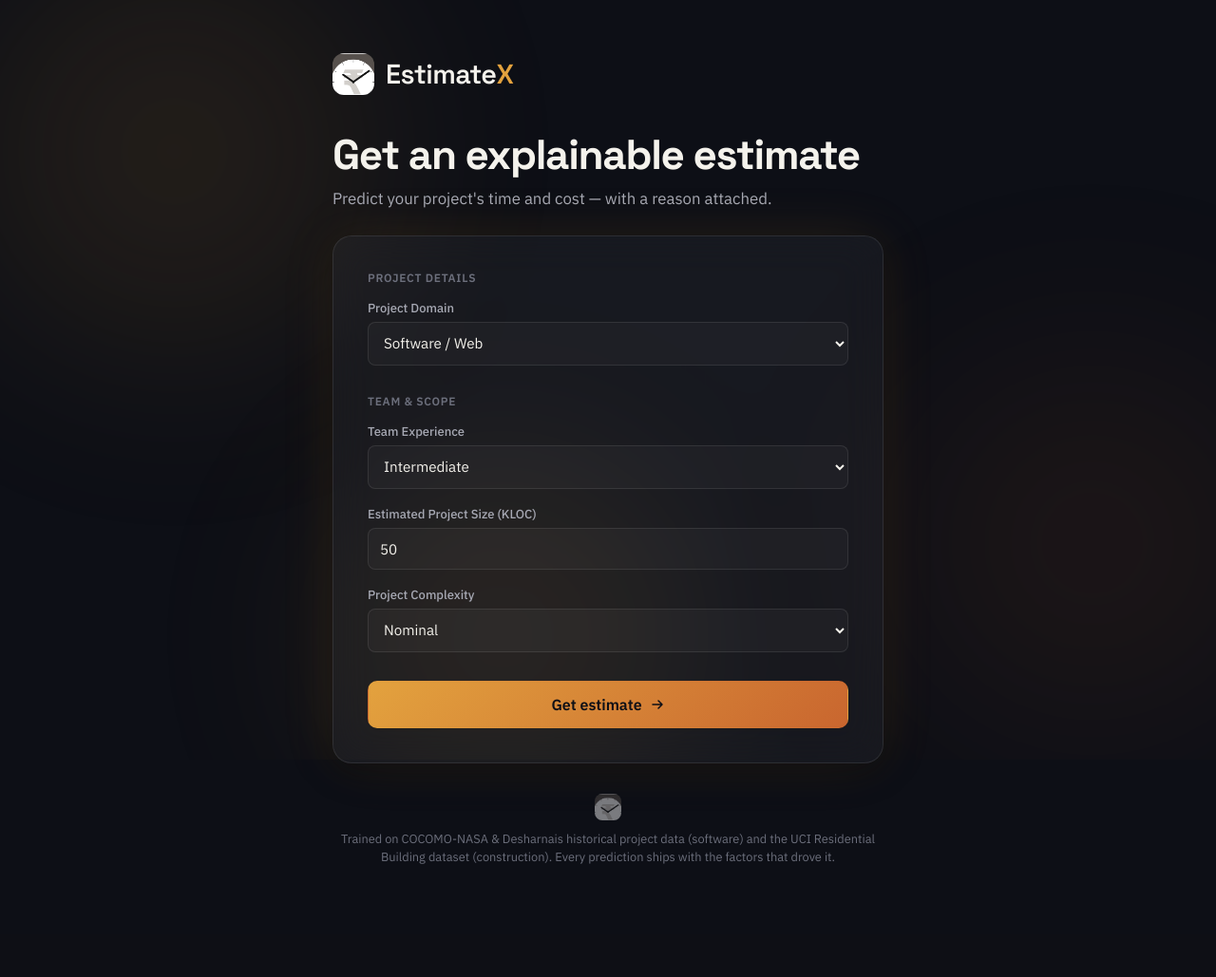
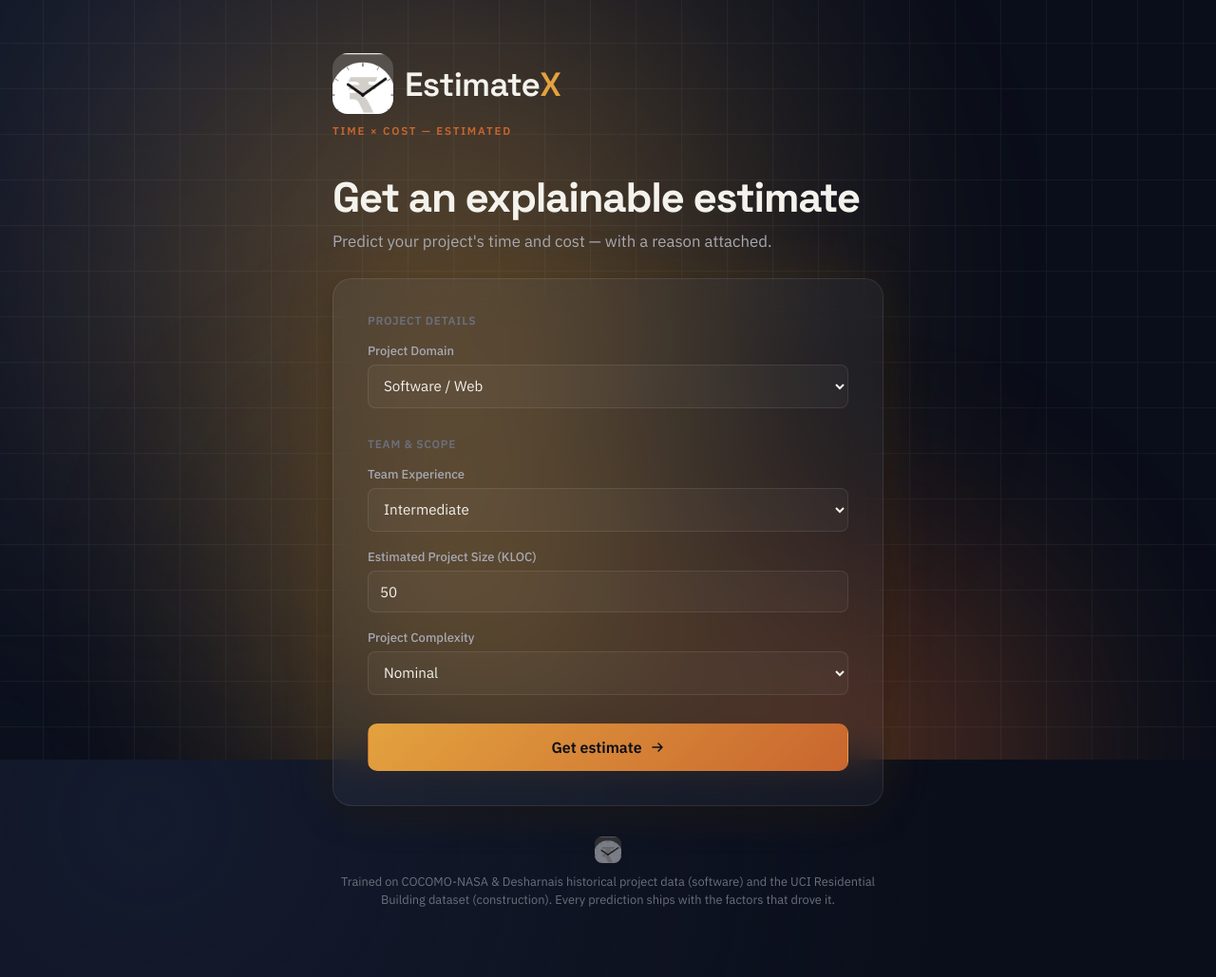
Before and after one commit to ExploringVD/EstimateX, a Flask app: page / in a window 1280 px wide. Shown: the whole page at 95% size. Before the commit the page ends 910 px from the top, so only its background shows below. Run offline with Flask 3, Linux system fonts and the light colour scheme; parts of the project's set-up code (start-up, migrations or seed data) failed here and were passed over; some libraries are stand-ins or nearby versions.

Commit message:
Fix logo contrast with icon + live text, make background animation clearly visible

```diff
--- a/app/static/style.css
+++ b/app/static/style.css
@@ -1,5 +1,6 @@
 :root {
-  --bg: #0d0f16;
+  --bg: #0a0e1a;
+  --bg-wash: #141b2e;
   --bg-2: #14171f;
   --glass: rgba(255, 255, 255, 0.045);
   --glass-border: rgba(255, 255, 255, 0.09);
@@ -23,12 +24,26 @@
 
 body {
   margin: 0;
-  background: var(--bg);
+  background: radial-gradient(ellipse 1400px 1400px at 12% 8%, var(--bg-wash) 0%, transparent 60%), var(--bg);
+  background-attachment: fixed;
+  background-size: 200% 200%, 100% 100%;
+  animation: washDrift 50s ease-in-out infinite alternate;
   color: var(--ink);
   font-family: var(--font-body);
   -webkit-font-smoothing: antialiased;
   position: relative;
   overflow-x: hidden;
+}
+
+@keyframes washDrift {
+  from { background-position: 0% 0%, 0 0; }
+  to   { background-position: 30% 20%, 0 0; }
+}
+
+@media (prefers-reduced-motion: reduce) {
+  body {
+    animation: none;
+  }
 }
 
 .page {
@@ -59,53 +74,87 @@ body {
 }
 
 .orb-1 {
-  width: 620px;
-  height: 620px;
-  top: -160px;
-  left: -140px;
+  width: 750px;
+  height: 750px;
+  top: -220px;
+  left: -180px;
   background: radial-gradient(circle, var(--gold) 0%, transparent 70%);
-  opacity: 0.16;
+  opacity: 0.45;
   filter: blur(100px);
-  animation: driftOrb1 22s ease-in-out infinite alternate;
+  animation: driftOrb1 14s ease-in-out infinite;
 }
 
 .orb-2 {
-  width: 560px;
-  height: 560px;
-  top: 32%;
-  right: -180px;
+  width: 850px;
+  height: 850px;
+  top: 26%;
+  right: -260px;
   background: radial-gradient(circle, var(--rust) 0%, transparent 70%);
-  opacity: 0.14;
-  filter: blur(110px);
-  animation: driftOrb2 25s ease-in-out infinite alternate;
-  animation-delay: -6s;
+  opacity: 0.4;
+  filter: blur(100px);
+  animation: driftOrb2 17s ease-in-out infinite;
+  animation-delay: -4s;
 }
 
 .orb-3 {
-  width: 500px;
-  height: 500px;
-  bottom: -180px;
-  left: 18%;
+  width: 680px;
+  height: 680px;
+  bottom: -220px;
+  left: 12%;
   background: radial-gradient(circle, var(--gold) 0%, transparent 70%);
-  opacity: 0.15;
-  filter: blur(90px);
-  animation: driftOrb3 20s ease-in-out infinite alternate;
-  animation-delay: -12s;
+  opacity: 0.38;
+  filter: blur(100px);
+  animation: driftOrb3 15s ease-in-out infinite;
+  animation-delay: -8s;
 }
 
+/* Movement is deliberately large (15-25% of viewport) and the scale
+   swing wide (0.8x-1.3x) so the motion is unmistakable within the first
+   couple of seconds, not a barely-there drift. */
+
 @keyframes driftOrb1 {
-  from { transform: translate(0, 0) scale(1); }
-  to   { transform: translate(70px, 50px) scale(1.12); }
+  0%   { transform: translate(0, 0) scale(1); }
+  50%  { transform: translate(22vw, 18vh) scale(1.3); }
+  100% { transform: translate(0, 0) scale(1); }
 }
 
 @keyframes driftOrb2 {
-  from { transform: translate(0, 0) scale(1); }
-  to   { transform: translate(-60px, 70px) scale(1.08); }
+  0%   { transform: translate(0, 0) scale(1); }
+  50%  { transform: translate(-20vw, 22vh) scale(0.8); }
+  100% { transform: translate(0, 0) scale(1); }
 }
 
 @keyframes driftOrb3 {
-  from { transform: translate(0, 0) scale(1); }
-  to   { transform: translate(50px, -60px) scale(1.1); }
+  0%   { transform: translate(0, 0) scale(1); }
+  50%  { transform: translate(18vw, -25vh) scale(1.22); }
+  100% { transform: translate(0, 0) scale(1); }
+}
+
+/* Subtle panning grid overlay — a second, quieter layer of motion so the
+   background never reads as flat even between orb pulses. */
+
+.bg-grid {
+  position: fixed;
+  inset: 0;
+  z-index: 0;
+  pointer-events: none;
+  opacity: 0.055;
+  background-image:
+    linear-gradient(var(--ink) 1px, transparent 1px),
+    linear-gradient(90deg, var(--ink) 1px, transparent 1px);
+  background-size: 48px 48px;
+  animation: panGrid 34s linear infinite;
+}
+
+@keyframes panGrid {
+  from { background-position: 0 0; }
+  to   { background-position: 480px 480px; }
+}
+
+@media (prefers-reduced-motion: reduce) {
+  .bg-grid {
+    animation: none;
+  }
 }
 
 /* Entrance animations — fade + slide up, staggered by delay class */
@@ -153,9 +202,9 @@ body {
 
 .wordmark-icon {
   flex-shrink: 0;
-  height: 44px;
-  width: 44px;
-  border-radius: 12px;
+  height: 64px;
+  width: 64px;
+  border-radius: 16px;
   overflow: hidden;
   object-fit: cover;
   display: block;
@@ -164,13 +213,23 @@ body {
 .wordmark-text {
   font-family: var(--font-heading);
   font-weight: 600;
-  font-size: 1.8rem;
+  font-size: 2.2rem;
   letter-spacing: -0.02em;
   color: var(--ink);
 }
 
 .wordmark-text .accent-letter {
   color: var(--gold);
+}
+
+.wordmark-tagline {
+  margin: 10px 0 0;
+  font-family: var(--font-body);
+  font-size: 0.72rem;
+  font-weight: 600;
+  letter-spacing: 0.16em;
+  text-transform: uppercase;
+  color: var(--rust);
 }
 
 .tagline {
@@ -571,11 +630,16 @@ h1.page-title {
   }
 
   .wordmark-icon {
-    height: 36px;
-    width: 36px;
+    height: 52px;
+    width: 52px;
+    border-radius: 13px;
+  }
+
+  .wordmark-text {
+    font-size: 1.7rem;
   }
 
   .orb {
-    filter: blur(60px);
+    filter: blur(70px);
   }
 }
--- a/app/templates/base.html
+++ b/app/templates/base.html
@@ -16,12 +16,14 @@
     <div class="orb orb-2"></div>
     <div class="orb orb-3"></div>
   </div>
+  <div class="bg-grid" aria-hidden="true"></div>
   <div class="page">
     <header class="site-header anim-in anim-delay-0">
       <div class="wordmark">
         <img src="{{ url_for('static', filename='logo-icon.png') }}" alt="EstimateX" class="wordmark-icon">
         <span class="wordmark-text">Estimate<span class="accent-letter">X</span></span>
       </div>
+      <p class="wordmark-tagline">Time &times; Cost — Estimated</p>
     </header>
     <main class="content">
       {% block content %}{% endblock %}
```
Also changed, not shown: app/static/logo.png.
